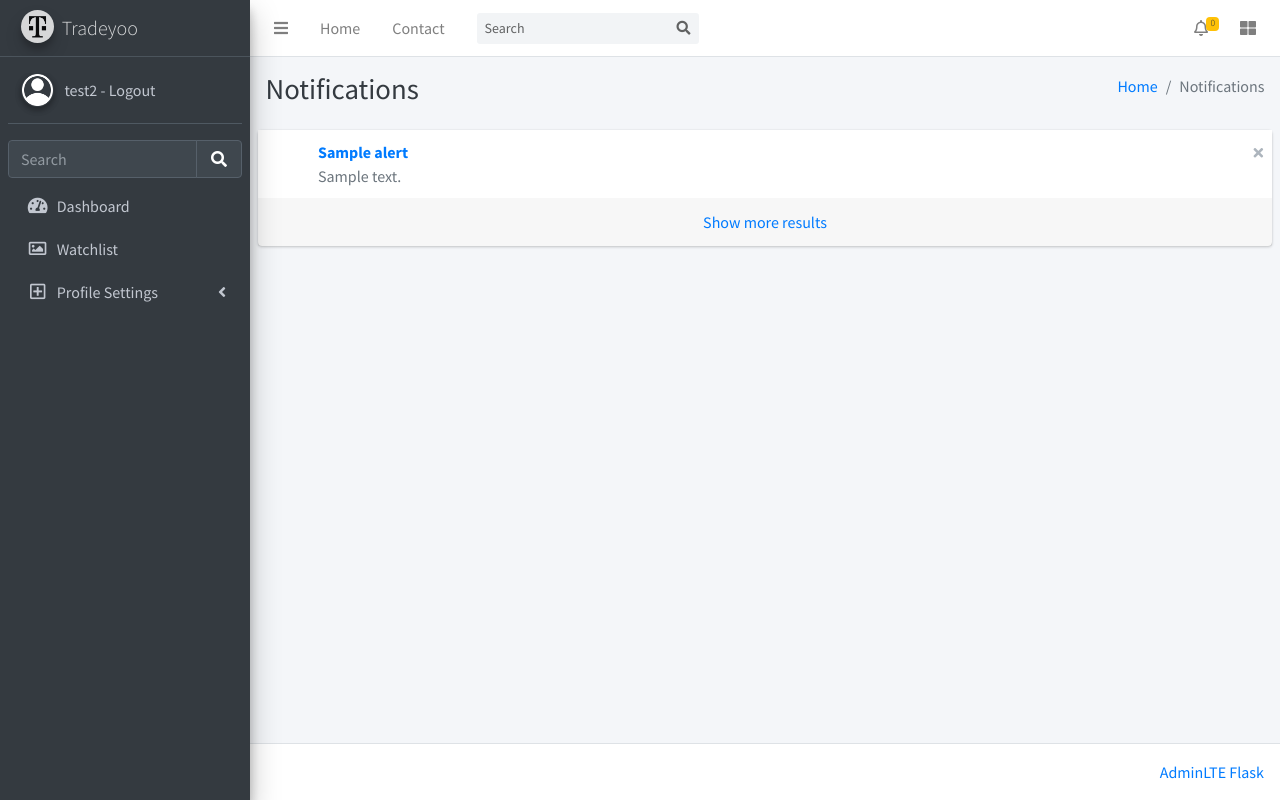
After one commit to Salma-Yassin/Stock-Analysis-Website, a Flask app: page /Notfications in a window 1280 px wide. The commit adds this page. Run offline with Flask 3, Linux system fonts and the light colour scheme; a user stored in the database is signed in; data comes from the database, SQL or seed files in the repository; both versions use the stored data as it was before the commit; tables that the repository leaves empty hold one stand-in row (values such as "Sample post"); style sheets or scripts are compiled from the project's sources; some libraries are stand-ins or nearby versions.

Commit message:
itegrate notification

```diff
--- /dev/null
+++ b/apps/static/assets/js/nav.js
@@ -0,0 +1,21 @@
+// Define the API endpoint URL
+
+var countData = $.get("/get_notification_count");
+
+countData.done(function (count) {
+  console.log("here");
+  console.log(count);
+  // Get the span element using its ID
+  const notificationCountSpan = document.getElementById("notification-count");
+
+  // Set the text of the span element
+  const notificationCount = count; // Replace with the actual notification count
+  notificationCountSpan.textContent = notificationCount;
+});
+
+// // Get the <a> element by its ID
+// const notificationLink = document.getElementById("notification-link");
+
+// // Set the href attribute to the URL of the notification page
+// const notificationUrl = '/Notfications';  // Replace with the actual URL of the notification page
+// notificationLink.setAttribute('href', notificationUrl);
--- /dev/null
+++ b/apps/templates/home/Notfications.html
@@ -0,0 +1,121 @@
+{% extends "layouts/base.html" %} {% block title %} Dashboard2 {% endblock %}
+
+<!-- Element injected in the BODY element -->
+{% block body_class %} sidebar-mini layout-fixed layout-navbar-fixed
+layout-footer-fixed {% endblock body_class %}
+
+<!-- Specific Page CSS goes HERE  -->
+{% block stylesheets %}
+
+<!-- Google Font: Source Sans Pro -->
+<link
+  rel="stylesheet"
+  href="https://fonts.googleapis.com/css?family=Source+Sans+Pro:300,400,400i,700&display=fallback"
+/>
+<!-- Font Awesome Icons -->
+<link
+  rel="stylesheet"
+  href="/static/assets/plugins/fontawesome-free/css/all.min.css"
+/>
+<!-- overlayScrollbars -->
+<link
+  rel="stylesheet"
+  href="/static/assets/plugins/overlayScrollbars/css/OverlayScrollbars.min.css"
+/>
+<!-- Theme style -->
+<link rel="stylesheet" href="/static/assets/css/adminlte.min.css" />
+
+{% endblock stylesheets %} {% block content %}
+
+<!-- Content Wrapper. Contains page content -->
+<div class="content-wrapper">
+  <!-- Content Header (Page header) -->
+  <div class="content-header">
+    <div class="container-fluid">
+      <div class="row mb-2">
+        <div class="col-sm-6">
+          <h1 class="m-0 text-dark">Notifications</h1>
+        </div>
+        <!-- /.col -->
+        <div class="col-sm-6">
+          <ol class="breadcrumb float-sm-right">
+            <li class="breadcrumb-item"><a href="#">Home</a></li>
+            <li class="breadcrumb-item active">Notifications</li>
+          </ol>
+        </div>
+        <!-- /.col -->
+      </div>
+      <!-- /.row -->
+    </div>
+    <!-- /.container-fluid -->
+  </div>
+  <!-- /.content-header -->
+
+  <!-- Main content -->
+  <section class="content">
+    <div class="card">
+      <!-- /.card-header -->
+      <div class="card-body p-0 m-0">
+        <ul class="products-list product-list-in-card m-0 p-0">
+          {% for item in values%}
+          <li class="item">
+            <div class="product-info">
+              <a href="javascript:void({{item.id}})" class="product-title">
+                {{ item.title}}
+                <div class="card-tools float-right">
+                  <button type="button" class="btn btn-tool">
+                    <i class="fas fa-times"></i>
+                  </button>
+                </div>
+              </a>
+              <span class="product-description"> {{item.content}} </span>
+            </div>
+          </li>
+          {% endfor %}
+
+          <!-- /.item -->
+        </ul>
+      </div>
+      <!-- /.card-body -->
+      <div class="card-footer text-center">
+        <a href="javascript:void(0)" class="uppercase">Show more results</a>
+      </div>
+      <!-- /.card-footer -->
+    </div>
+  </section>
+
+  <!-- /.content -->
+</div>
+<!-- /.content-wrapper -->
+
+{% endblock content %}
+
+<!-- Specific Page JS goes HERE  -->
+{% block javascripts %}
+
+<!-- REQUIRED SCRIPTS -->
+<!-- jQuery -->
+<script src="/static/assets/plugins/jquery/jquery.min.js"></script>
+<!-- Bootstrap -->
+<script src="/static/assets/plugins/bootstrap/js/bootstrap.bundle.min.js"></script>
+<!-- overlayScrollbars -->
+<script src="/static/assets/plugins/overlayScrollbars/js/jquery.overlayScrollbars.min.js"></script>
+<!-- AdminLTE App -->
+<script src="/static/assets/js/adminlte.js"></script>
+
+<!-- OPTIONAL SCRIPTS -->
+<script src="/static/assets/js/demo.js"></script>
+
+<!-- PAGE PLUGINS -->
+<!-- jQuery Mapael -->
+<script src="/static/assets/plugins/jquery-mousewheel/jquery.mousewheel.js"></script>
+<script src="/static/assets/plugins/raphael/raphael.min.js"></script>
+<script src="/static/assets/plugins/jquery-mapael/jquery.mapael.min.js"></script>
+<script src="/static/assets/plugins/jquery-mapael/maps/usa_states.min.js"></script>
+<!-- ChartJS -->
+<script src="/static/assets/plugins/chart.js/Chart.min.js"></script>
+
+<!-- PAGE SCRIPTS -->
+<script src="/static/assets/js/pages/dashboard2.js"></script>
+
+{% endblock javascripts %}
--- a/apps/templates/home/main-dashboard.html
+++ b/apps/templates/home/main-dashboard.html
@@ -182,7 +182,8 @@
    const stockData = JSON.parse(stocks);
    const tableBody = document.querySelector("tbody");*/
 
-  var getStockData = $.get('/main-dashboard-data');
+ var getStockData = $.get('/data');
+
   // Get the table body element
   getStockData.done(function (stockData) {
     const tableBody = document.querySelector("tbody");
--- a/apps/templates/includes/navigation.html
+++ b/apps/templates/includes/navigation.html
@@ -1,9 +1,13 @@
 <!-- Navbar -->
 <nav class="main-header navbar navbar-expand navbar-white navbar-light">
+  <script src="https://code.jquery.com/jquery-3.6.0.min.js"></script>
+  <script src="{{ url_for('static', filename='assets/js/nav.js') }}"></script>
   <!-- Left navbar links -->
   <ul class="navbar-nav">
     <li class="nav-item">
-        <a class="nav-link" data-widget="pushmenu" href="#" role="button"><i class="fas fa-bars"></i></a>
+      <a class="nav-link" data-widget="pushmenu" href="#" role="button"
+        ><i class="fas fa-bars"></i
+      ></a>
     </li>
     <li class="nav-item d-none d-sm-inline-block">
       <a href="index3.html" class="nav-link">Home</a>
@@ -16,7 +20,12 @@
   <!-- SEARCH FORM -->
   <form class="form-inline ml-3">
     <div class="input-group input-group-sm">
-        <input class="form-control form-control-navbar" type="search" placeholder="Search" aria-label="Search">
+      <input
+        class="form-control form-control-navbar"
+        type="search"
+        placeholder="Search"
+        aria-label="Search"
+      />
       <div class="input-group-append">
         <button class="btn btn-navbar" type="submit">
           <i class="fas fa-search"></i>
@@ -28,92 +37,44 @@
   <!-- Right navbar links -->
   <ul class="navbar-nav ml-auto">
     <!-- Messages Dropdown Menu -->
-      <li class="nav-item dropdown">
-        <a class="nav-link" data-toggle="dropdown" href="#">
-          <i class="far fa-comments"></i>
-          <span class="badge badge-danger navbar-badge">3</span>
-        </a>
-        <div class="dropdown-menu dropdown-menu-lg dropdown-menu-right">
-          <a href="#" class="dropdown-item">
-            <!-- Message Start -->
-            <div class="media">
-              <img src="/static/assets/img/user1-128x128.jpg" alt="User Avatar" class="img-size-50 mr-3 img-circle">
-              <div class="media-body">
-                <h3 class="dropdown-item-title">
-                  Brad Diesel
-                  <span class="float-right text-sm text-danger"><i class="fas fa-star"></i></span>
-                </h3>
-                <p class="text-sm">Call me whenever you can...</p>
-                <p class="text-sm text-muted"><i class="far fa-clock mr-1"></i> 4 Hours Ago</p>
-              </div>
-            </div>
-            <!-- Message End -->
-          </a>
-          <div class="dropdown-divider"></div>
-          <a href="#" class="dropdown-item">
-            <!-- Message Start -->
-            <div class="media">
-              <img src="/static/assets/img/user8-128x128.jpg" alt="User Avatar" class="img-size-50 img-circle mr-3">
-              <div class="media-body">
-                <h3 class="dropdown-item-title">
-                  John Pierce
-                  <span class="float-right text-sm text-muted"><i class="fas fa-star"></i></span>
-                </h3>
-                <p class="text-sm">I got your message bro</p>
-                <p class="text-sm text-muted"><i class="far fa-clock mr-1"></i> 4 Hours Ago</p>
-              </div>
-            </div>
-            <!-- Message End -->
-          </a>
-          <div class="dropdown-divider"></div>
-          <a href="#" class="dropdown-item">
-            <!-- Message Start -->
-            <div class="media">
-              <img src="/static/assets/img/user3-128x128.jpg" alt="User Avatar" class="img-size-50 img-circle mr-3">
-              <div class="media-body">
-                <h3 class="dropdown-item-title">
-                  Nora Silvester
-                  <span class="float-right text-sm text-warning"><i class="fas fa-star"></i></span>
-                </h3>
-                <p class="text-sm">The subject goes here</p>
-                <p class="text-sm text-muted"><i class="far fa-clock mr-1"></i> 4 Hours Ago</p>
-              </div>
-            </div>
-            <!-- Message End -->
-          </a>
-          <div class="dropdown-divider"></div>
-          <a href="#" class="dropdown-item dropdown-footer">See All Messages</a>
-        </div>
-      </li>
+
     <!-- Notifications Dropdown Menu -->
     <li class="nav-item dropdown">
-        <a class="nav-link" data-toggle="dropdown" href="#">
+      <a class="nav-link" href="/Notfications">
         <i class="far fa-bell"></i>
-          <span class="badge badge-warning navbar-badge">15</span>
+        <span class="badge badge-warning navbar-badge" id="notification-count"></span>
       </a>
-        <div class="dropdown-menu dropdown-menu-lg dropdown-menu-right">
-          <span class="dropdown-item dropdown-header">15 Notifications</span>
-          <div class="dropdown-divider"></div>
+      <!-- <div class="dropdown-menu dropdown-menu-lg dropdown-menu-right">
+          <span class="dropdown-item dropdown-header">15 Notifications</span> -->
+
+      <!-- <div class="dropdown-divider"></div>
           <a href="#" class="dropdown-item">
             <i class="fas fa-envelope mr-2"></i> 4 new messages
             <span class="float-right text-muted text-sm">3 mins</span>
-          </a>
-          <div class="dropdown-divider"></div>
+          </a> -->
+      <!-- <div class="dropdown-divider"></div>
           <a href="#" class="dropdown-item">
             <i class="fas fa-users mr-2"></i> 8 friend requests
             <span class="float-right text-muted text-sm">12 hours</span>
-          </a>
-          <div class="dropdown-divider"></div>
+          </a> -->
+      <!-- <div class="dropdown-divider"></div>
           <a href="#" class="dropdown-item">
             <i class="fas fa-file mr-2"></i> 3 new reports
             <span class="float-right text-muted text-sm">2 days</span>
-          </a>
-          <div class="dropdown-divider"></div>
-          <a href="#" class="dropdown-item dropdown-footer">See All Notifications</a>
-        </div>
+          </a> -->
+      <!--   <div class="dropdown-divider"></div>
+          <a href="/Notfications" class="dropdown-item dropdown-footer">See All Notifications</a> -->
+      <!--         </div>
+ -->
     </li>
     <li class="nav-item">
-        <a class="nav-link" data-widget="control-sidebar" data-slide="true" href="#" role="button">
+      <a
+        class="nav-link"
+        data-widget="control-sidebar"
+        data-slide="true"
+        href="#"
+        role="button"
+      >
         <i class="fas fa-th-large"></i>
       </a>
     </li>
--- a/apps/views.py
+++ b/apps/views.py
@@ -85,6 +85,22 @@ def register():
         db.session.add(new_user)
         db.session.commit()
         login_user(new_user, remember=True)
+
+        # creating notifications for first time log in
+        user_id = current_user.id
+        new_notification = Alerts(title='First Notification',content='Welcome to the website',state='not done',user_id= user_id)
+        db.session.add(new_notification)
+        db.session.commit()
+
+        new_notification = Alerts(title='Second Notification',content='AAPL stock has changed',state='not done',user_id= user_id)
+        db.session.add(new_notification)
+        db.session.commit()
+
+        new_notification = Alerts(title='Third Notification',content='You can add more items to your whachlist',state='not done',user_id= user_id)
+        db.session.add(new_notification)
+        db.session.commit()
+
+
         return redirect(url_for('route_default'))
 
     return render_template('accounts/register.html')
@@ -142,10 +158,10 @@ def editingprofile():
 
 
 
-@app.route('/main-dashboard.html')
-@login_required
-def index():
-    return render_template('home/main-dashboard.html', segment='index')
+# @app.route('/main-dashboard.html')
+# @login_required
+# def index():
+#     return render_template('home/main-dashboard.html', segment='index')
 
 
 @app.route('/<template>')
@@ -183,6 +199,41 @@ def get_segment(request):
 
     except:
         return None
+
+
+
+
+# Get Notifications
+@app.route('/Notfications', methods=['GET', 'POST'])
+def getNotfication():
+    if request.method == 'GET':
+        user_id = current_user.id
+        notifications = Alerts.query.filter_by(user_id=user_id).all()
+        for notification in notifications:
+            notification.state = 'done'
+            db.session.commit()
+        return render_template('home/Notfications.html', values=Alerts.query.filter_by(user_id=user_id),notification_count=0)
+
+
+@app.route('/get_notification_count')
+def get_notoification_count():
+    user_id = current_user.id
+    notifications = Alerts.query.filter_by(user_id=user_id).all()
+    notification_count = 0
+    for i in notifications:
+        print(i.state)
+        if i.state != 'done':
+            notification_count += 1
+    print(notification_count)
+    return jsonify(notification_count)
+
+
+@app.route('/index')
+@app.route('/main-dashboard.html')
+@login_required
+def index():
+    user_id = current_user.id
+    return render_template('home/main-dashboard.html', segment='index')
 
 
 #----------- APIs---------#
```
Also changed, not shown: apps/controller.py (+23 -0 lines), apps/models.py (+9 -0 lines), instance/database.db (deleted). Lines whose indentation alone changed are shown as unchanged.
